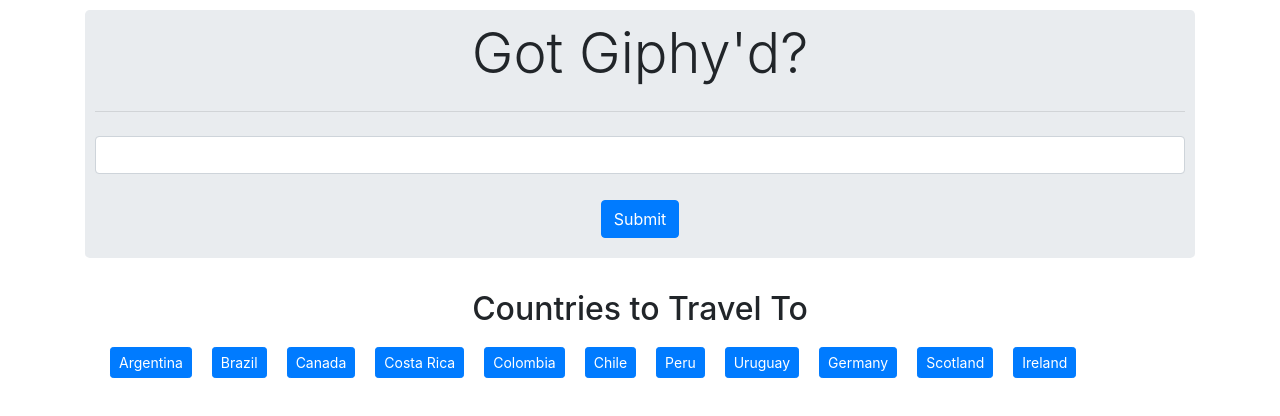
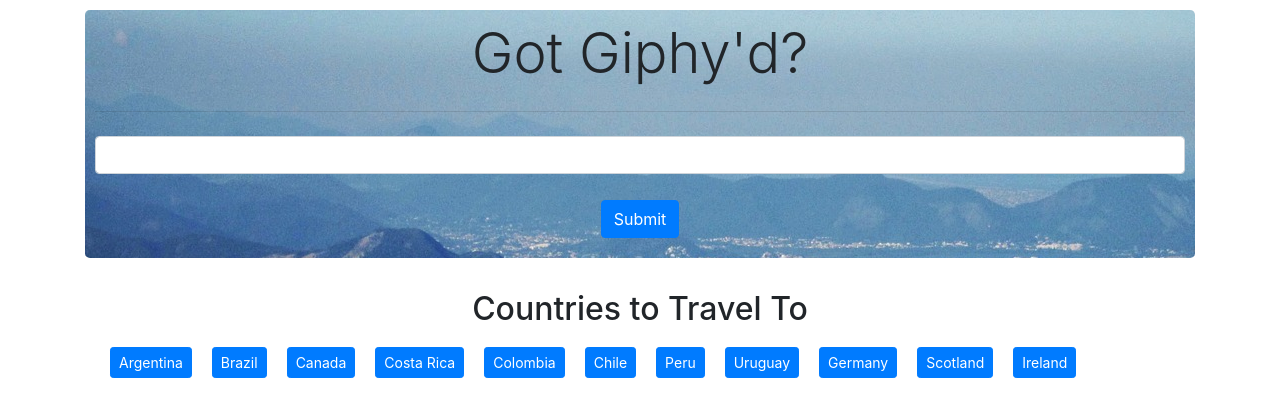
Before and after one commit to efemar/giftastic, a plain HTML site: page index.html in a window 1280 px wide. Drawn offline with nearby package versions, Linux system fonts and the light colour scheme; no server answers.

Commit message:
added a background picture

```diff
--- a/assets/css/style.css
+++ b/assets/css/style.css
@@ -14,5 +14,6 @@
 .jumbotron {
     padding: 10px;
     margin-top: 10px;
+    background-image: url("../images/sugarloaf-1216613_1280.jpg");
 
 }
```
Also changed, not shown: assets/images/sugarloaf-1216613_1280.jpg (added), assets/images/travel-2081175_1280.jpg (added), 1 other file.
